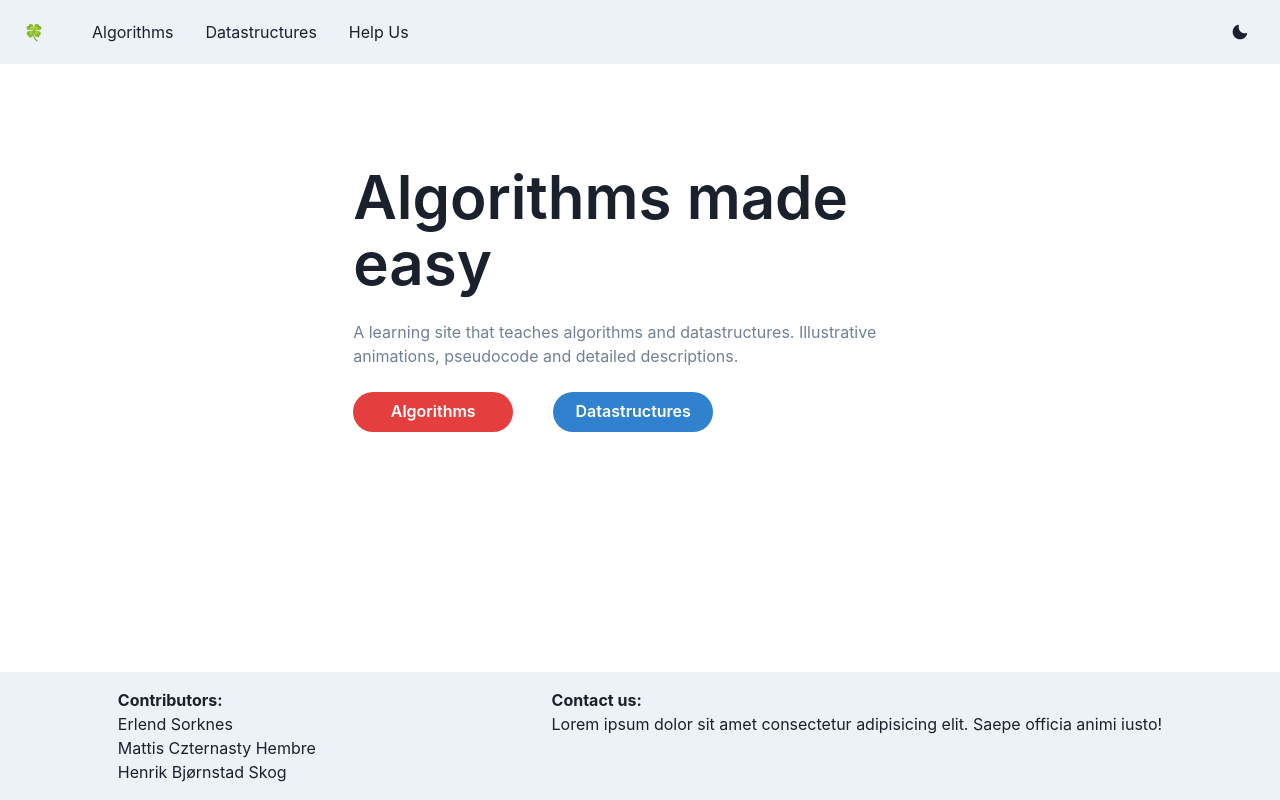
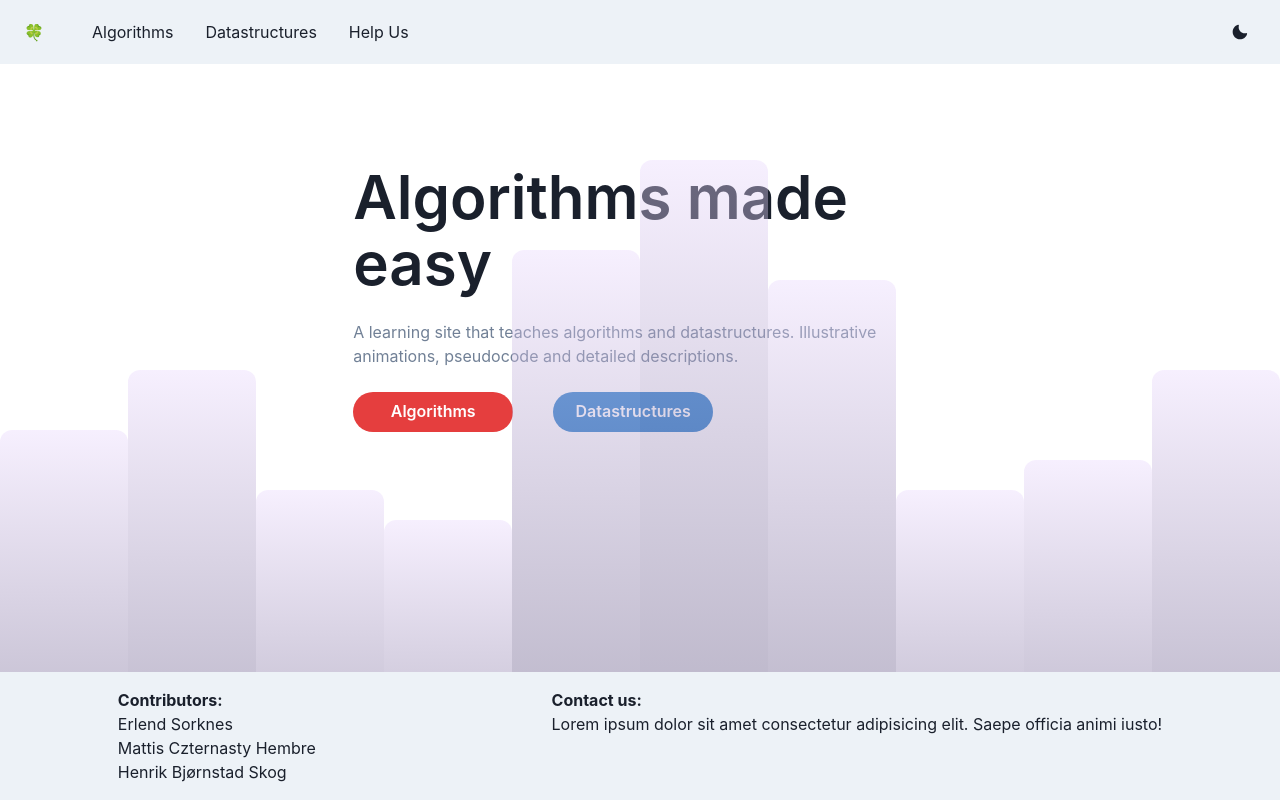
Before and after one commit to erlendsorknes/Algorithm-Learning-Site, a React (Create React App) app: page / in a window 1280 px wide. Built offline with nearby package versions, Linux system fonts and the light colour scheme.

Commit message:
started on implementind bubble
using function that return the steps the bubble-sort takes to sort array

todo: animations, have the funciton work with bubble

```diff
--- a/package.json
+++ b/package.json
@@ -3,7 +3,7 @@
   "version": "0.1.0",
   "private": true,
   "dependencies": {
-    "@chakra-ui/icons": "^1.0.16",
+    "@chakra-ui/icons": "^1.0.17",
     "@chakra-ui/react": "^1.6.10",
     "@emotion/react": "^11",
     "@emotion/styled": "^11",
--- a/src/App.tsx
+++ b/src/App.tsx
@@ -5,6 +5,7 @@ import Navbar from "./components/Navbar";
 import Frontpage from "./components/Frontpage";
 import Algorithms from "./pages/Algorithms";
 import Footer from './components/Footer';
+import Bubble from './components/Bubble'
 
 interface NavRouteProps {
     exact: boolean,
@@ -18,6 +19,7 @@ const NavRoute: React.FC<NavRouteProps> = ({exact, path, component}) => (
             <Navbar/>
             {component}
             <Footer />
+            <Bubble></Bubble>
         </div>
     )}/>
 )
--- /dev/null
+++ b/src/components/Bubble/index.tsx
@@ -0,0 +1,33 @@
+import {ReactNode} from 'react';
+import {
+    Stack,
+    Flex
+
+} from '@chakra-ui/react';
+
+
+const list:Array<number> = [4,6,2,1,10,13,9,2,3,6]
+
+export default function Bubble() {
+
+    return (
+        <Flex width="100%" alignItems="flex-end" position="fixed" top="20%">
+            {list.map((num) => (
+                <ListElement num={num}></ListElement>
+            ))}
+        </Flex>
+    );
+
+}
+
+interface ListElementProps {
+    num: number;
+}
+
+const ListElement = ({ num }:ListElementProps) => (
+    <Stack height={num* 30 + 300}  width={window.innerWidth / list.length} borderRadius="xl"    opacity="0.4"bgGradient="linear(to-t, purple.900, purple.100)" _hover={{
+     bgGradient: "linear(to-t, purple.900, white)",
+  }}>
+        {num}
+    </Stack>
+)
--- a/src/components/Footer/index.tsx
+++ b/src/components/Footer/index.tsx
@@ -5,7 +5,7 @@ import {
 } from '@chakra-ui/react';
 
 const Footer = () => (
-    <Flex position="fixed" left="0" bottom="0" width="100%" alignItems="flex-start" justifyContent="space-around" bg={useColorModeValue('gray.100', 'gray.900')}>
+    <Flex zIndex="1" position="fixed" left="0" bottom="0" width="100%" alignItems="flex-start" justifyContent="space-around" bg={useColorModeValue('gray.100', 'gray.900')}>
 
         <Flex direction="column" p="4" rounded="6">
             <h2><b>Contributors:</b></h2>
```
Also changed, not shown: src/components/Bubble/bubble.js (added, +38 -0 lines), 1 other file (tests, documents, lock files or other folders).
